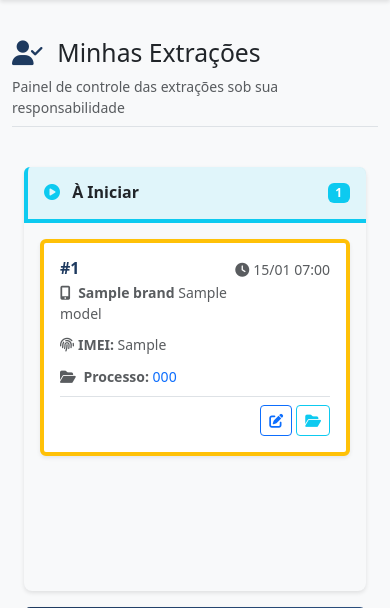
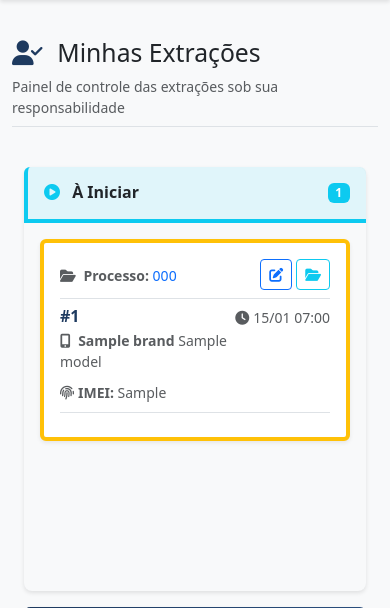
Before and after one commit to leonardofandrade/next, a Django app: page /next/user/my-extractions/ in a window 390 px wide. Shown: the part 50-658 px from the top of the page. Run offline with Django 5.2, Linux system fonts and the light colour scheme; a user stored in the database is signed in; tables that the repository leaves empty hold one stand-in row (values such as "Sample post"); some libraries are stand-ins or nearby versions.

Commit message:
refactor(extractions, templates): enhance extraction kanban card layout and functionality
- Improved the layout of the extraction kanban card by adding a structured header with case details and action buttons for editing and viewing processes.
- Streamlined the display of device information, ensuring clarity and better organization of extraction details.
- Updated button styles and arrangements for improved user interaction, including adjustments for different extraction statuses.
- Removed redundant elements to simplify the card design while enhancing overall readability and responsiveness.

```diff
--- a/templates/users/extractors/includes/extraction_kanban_card.html
+++ b/templates/users/extractors/includes/extraction_kanban_card.html
@@ -1,7 +1,36 @@
 <div class="kanban-card mb-3" data-extraction-id="{{ extraction.pk }}">
     <div class="card h-100 shadow-sm border-start border-4 border-{{ extraction.get_status_color }} hover-shadow">
         <div class="card-body p-3">
-            <!-- Header do Card -->
+            <!-- Primeira Linha: Dados do Caso e Ações -->
+            <div class="d-flex justify-content-between align-items-center mb-2 pb-2 border-bottom">
+                <div class="flex-grow-1">
+                    <small class="text-muted">
+                        <i class="fas fa-folder-open me-1"></i>
+                        <strong>Processo:</strong>
+                        <a href="{% url 'cases:detail' extraction.case_device.case.pk %}" class="text-decoration-none">
+                            {{ extraction.case_device.case.number|default:"Rascunho" }}
+                        </a>
+                    </small>
+                </div>
+                <div class="d-flex gap-1">
+                    <button type="button"
+                            class="btn btn-sm btn-outline-primary"
+                            title="Editar Dispositivo"
+                            data-bs-toggle="modal"
+                            data-bs-target="#editDeviceModal{{ extraction.case_device.pk }}"
+                            data-device-id="{{ extraction.case_device.pk }}"
+                            data-case-id="{{ extraction.case_device.case.pk }}">
+                        <i class="fas fa-edit"></i>
+                    </button>
+                    <a href="{% url 'cases:detail' extraction.case_device.case.pk %}"
+                       class="btn btn-sm btn-outline-info"
+                       title="Ver Processo">
+                        <i class="fas fa-folder-open"></i>
+                    </a>
+                </div>
+            </div>
+
+            <!-- Segunda Linha: ID e Dispositivo -->
             <div class="d-flex justify-content-between align-items-start mb-2">
                 <div class="flex-grow-1">
                     <h6 class="card-title mb-1">
@@ -21,53 +50,26 @@
                 {% endif %}
             </div>
 
-            <!-- Informações do Dispositivo em Grid -->
-            <div class="row g-2 mb-2">
+            <!-- Informações do Dispositivo -->
             {% if extraction.case_device.imei_01 %}
-                    <div class="col-12">
+                <div class="mb-2">
                     <small class="text-muted">
                         <i class="fas fa-fingerprint me-1"></i><strong>IMEI:</strong> {{ extraction.case_device.imei_01 }}
                     </small>
                 </div>
             {% endif %}
-                <div class="col-12">
-                    <small class="text-muted">
-                        <i class="fas fa-folder-open me-1"></i>
-                        <strong>Processo:</strong>
-                        <a href="{% url 'cases:detail' extraction.case_device.case.pk %}" class="text-decoration-none">
-                            {{ extraction.case_device.case.number|default:"Rascunho" }}
-                        </a>
-                    </small>
-                </div>
-            </div>
 
             <!-- Status e Ações -->
             <div class="border-top pt-2 mt-2">
                 {% if extraction.status == 'assigned' %}
-                    <div class="d-flex justify-content-between align-items-center gap-2 mb-2">
+                    <div class="mb-2">
                         <button type="button"
-                                class="btn btn-primary btn-sm"
+                                class="btn btn-primary btn-sm w-100"
                                 title="Iniciar Extração"
                                 data-bs-toggle="modal"
                                 data-bs-target="#startModal{{ extraction.pk }}">
                             <i class="fas fa-play me-2"></i>Iniciar Extração
                         </button>
-                        <div class="d-flex gap-1">
-                            <button type="button"
-                                    class="btn btn-sm btn-outline-primary"
-                                    title="Editar Dispositivo"
-                                    data-bs-toggle="modal"
-                                    data-bs-target="#editDeviceModal{{ extraction.case_device.pk }}"
-                                    data-device-id="{{ extraction.case_device.pk }}"
-                                    data-case-id="{{ extraction.case_device.case.pk }}">
-                                <i class="fas fa-edit"></i>
-                            </button>
-                            <a href="{% url 'cases:detail' extraction.case_device.case.pk %}"
-                               class="btn btn-sm btn-outline-info"
-                               title="Ver Processo">
-                                <i class="fas fa-folder-open"></i>
-                            </a>
-                        </div>
                     </div>
                     {% if not extraction.started_at %}
                         <form method="post" action="{% url 'extractions:unassign_from_me' extraction.pk %}" class="ajax-form">
@@ -123,22 +125,6 @@
                                 <i class="fas fa-check"></i>
                             </a>
                         </div>
-                        <div class="d-flex gap-1">
-                            <button type="button"
-                                    class="btn btn-sm btn-outline-primary"
-                                    title="Editar Dispositivo"
-                                    data-bs-toggle="modal"
-                                    data-bs-target="#editDeviceModal{{ extraction.case_device.pk }}"
-                                    data-device-id="{{ extraction.case_device.pk }}"
-                                    data-case-id="{{ extraction.case_device.case.pk }}">
-                                <i class="fas fa-edit"></i>
-                            </button>
-                            <a href="{% url 'cases:detail' extraction.case_device.case.pk %}"
-                               class="btn btn-sm btn-outline-info"
-                               title="Ver Processo">
-                                <i class="fas fa-folder-open"></i>
-                            </a>
-                        </div>
                     </div>
                     {% if extraction.brute_force_started_at and not extraction.brute_force_finished_at %}
                         <div class="alert alert-danger py-1 px-2 mb-0 small">
@@ -146,8 +132,7 @@
                         </div>
                     {% endif %}
                 {% elif extraction.status == 'paused' %}
-                    <div class="d-flex justify-content-between align-items-center flex-wrap gap-2 mb-2">
-                        <div class="d-flex flex-wrap gap-1">
+                    <div class="d-flex flex-wrap gap-1 mb-2">
                         <button type="button"
                                 class="btn btn-sm btn-outline-success"
                                 title="Retomar Extração"
@@ -161,31 +146,13 @@
                             <i class="fas fa-check"></i>
                         </a>
                     </div>
-                        <div class="d-flex gap-1">
-                            <button type="button"
-                                    class="btn btn-sm btn-outline-primary"
-                                    title="Editar Dispositivo"
-                                    data-bs-toggle="modal"
-                                    data-bs-target="#editDeviceModal{{ extraction.case_device.pk }}"
-                                    data-device-id="{{ extraction.case_device.pk }}"
-                                    data-case-id="{{ extraction.case_device.case.pk }}">
-                                <i class="fas fa-edit"></i>
-                            </button>
-                            <a href="{% url 'cases:detail' extraction.case_device.case.pk %}"
-                               class="btn btn-sm btn-outline-info"
-                               title="Ver Processo">
-                                <i class="fas fa-folder-open"></i>
-                            </a>
-                        </div>
-                    </div>
                     {% if extraction.paused_notes %}
                         <div class="alert alert-secondary py-1 px-2 mb-0 small">
                             <i class="fas fa-sticky-note me-1"></i>{{ extraction.paused_notes|truncatewords:5 }}
                         </div>
                     {% endif %}
                 {% elif extraction.status == 'completed' %}
-                    <div class="d-flex justify-content-between align-items-center mb-2">
-                        <div>
+                    <div class="mb-2">
                         {% if extraction.extraction_result %}
                             {% if extraction.extraction_result == 'success' %}
                                 <span class="badge bg-success">✓ Sucesso</span>
@@ -200,40 +167,6 @@
                                 <i class="fas fa-calendar-alt me-1"></i>{{ extraction.finished_at|date:"d/m/Y H:i" }}
                             </small>
                         {% endif %}
-                        </div>
-                        <div class="d-flex gap-1">
-                            <button type="button"
-                                    class="btn btn-sm btn-outline-primary"
-                                    title="Editar Dispositivo"
-                                    data-bs-toggle="modal"
-                                    data-bs-target="#editDeviceModal{{ extraction.case_device.pk }}"
-                                    data-device-id="{{ extraction.case_device.pk }}"
-                                    data-case-id="{{ extraction.case_device.case.pk }}">
-                                <i class="fas fa-edit"></i>
-                            </button>
-                            <a href="{% url 'cases:detail' extraction.case_device.case.pk %}"
-                               class="btn btn-sm btn-outline-info"
-                               title="Ver Processo">
-                                <i class="fas fa-folder-open"></i>
-                            </a>
-                        </div>
-                    </div>
-                {% elif extraction.status == 'pending' %}
-                    <div class="d-flex justify-content-end gap-1">
-                        <button type="button"
-                                class="btn btn-sm btn-outline-primary"
-                                title="Editar Dispositivo"
-                                data-bs-toggle="modal"
-                                data-bs-target="#editDeviceModal{{ extraction.case_device.pk }}"
-                                data-device-id="{{ extraction.case_device.pk }}"
-                                data-case-id="{{ extraction.case_device.case.pk }}">
-                            <i class="fas fa-edit"></i>
-                        </button>
-                        <a href="{% url 'cases:detail' extraction.case_device.case.pk %}"
-                           class="btn btn-sm btn-outline-info"
-                           title="Ver Processo">
-                            <i class="fas fa-folder-open"></i>
-                        </a>
                     </div>
                 {% endif %}
             </div>
```
Lines whose indentation alone changed are shown as unchanged.
